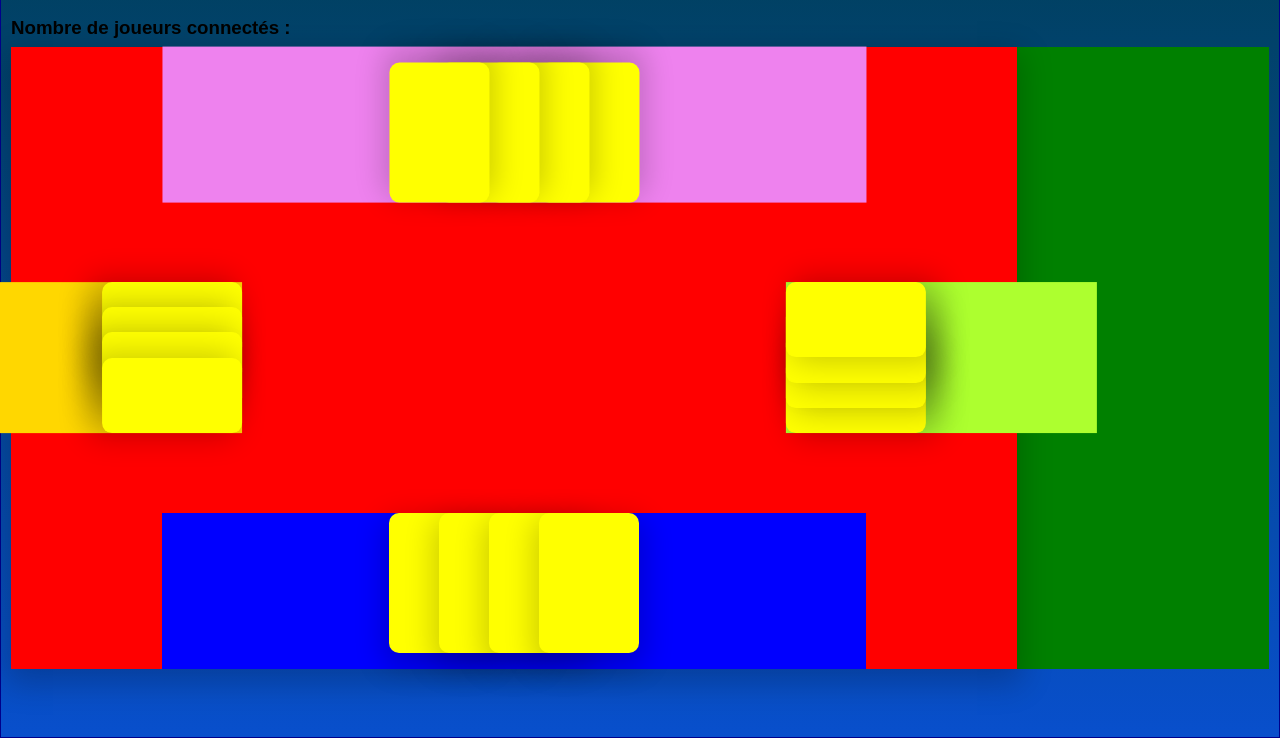
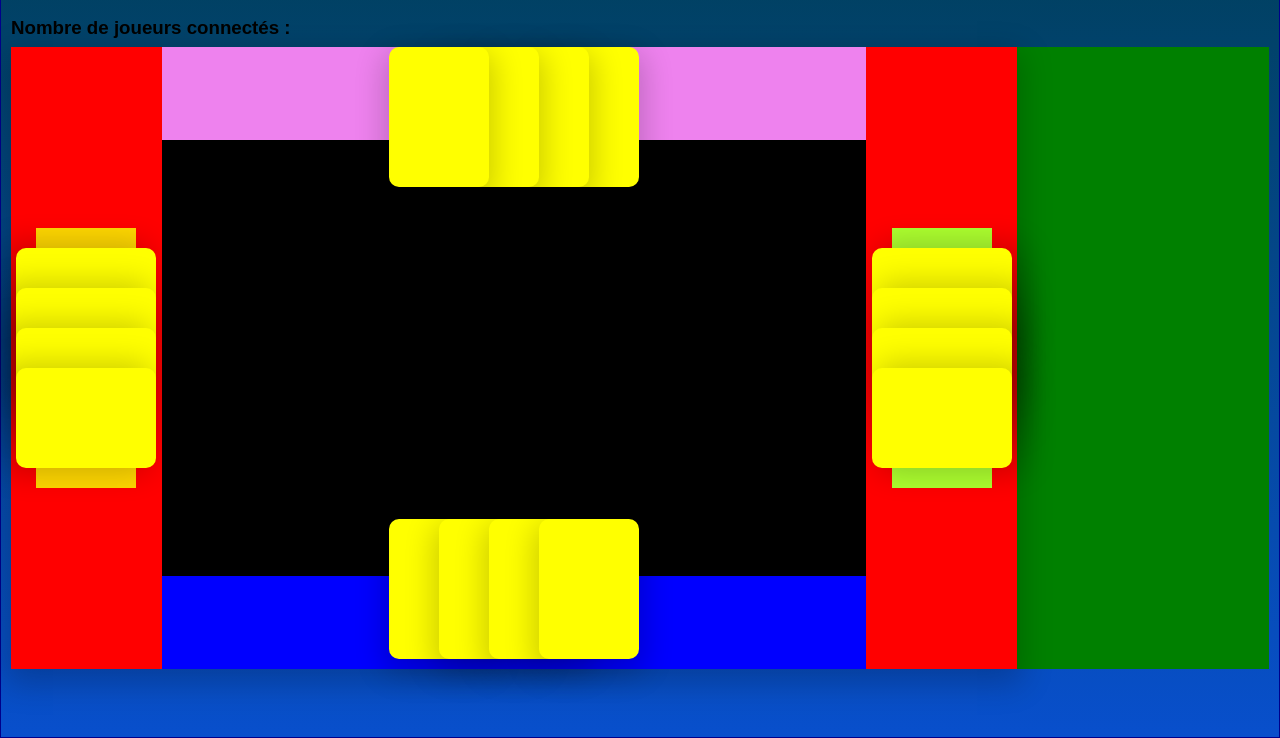
Before and after one commit to TristiPouss/Hanabi, a website: page public/hanabi.html in a window 1280 px wide. Shown: the part 62-800 px from the top of the page. Drawn offline with nearby package versions, Linux system fonts and the light colour scheme.

Commit message:
css card fixed and animation card done

```diff
--- a/public/hanabi.html
+++ b/public/hanabi.html
@@ -29,7 +29,6 @@
         <aside>
         </aside>
         <main>
-            <div id="othersCards">
             <div id="otherPlayer1">
                 <div class="card"></div>
                 <div class="card"></div>
@@ -48,9 +47,8 @@
                 <div class="card"></div>
                 <div class="card"></div>
             </div>
-            </div>
             <div id="gameBoard">
-                <div class="card"></div>
+
             </div>
             <div id="myCards">
                 <div class="card"></div>
--- a/public/styles/hanabi.css
+++ b/public/styles/hanabi.css
@@ -95,61 +95,71 @@ body > div {
 
     background:linear-gradient(to bottom right, #002142, #27435F)
 }
+main {
+  display: grid;
+  grid-template: 15% 70% 15% / 15% 70% 15%;
 
+}
 main #otherPlayer1 {
     display: flex;
-    position: absolute;
-    top: 0%;
-    left: 15%;
-    width: 70%;
-    height: 25%;
-    transform: rotate(180deg);
+    grid-column-start: 2;
+    grid-row-start: 1;
     justify-content: center;
-    background-color: violet;
+    background : violet;
+    flex-direction: row-reverse;
 }
 main #otherPlayer2 {
-    display: flex;
-    position: absolute;
-    top: 25%;
-    left: 0%;
-    width: 15%;
-    height: 50%;
-    transform: rotate(90deg);
 
+    display: block;
+    margin:auto;
+    flex-wrap :nowrap;
+    flex-shrink: 0;
+    grid-row-start: 2;
+    grid-column-start:1;
     background-color: gold;
+
 }
 main #otherPlayer3 {
-    display: flex;
-    position: absolute;
-    top: 25%;
-    left: 85%;
-    width: 15%;
-    transform: rotate(270deg);
-    height: 50%;
-    background-color: greenyellow;
+  display: block;
+  margin:auto;
+  grid-row-start: 2;
+  grid-column-start:3;
+  transform: rotate(0deg);
+  background-color: greenyellow;
+
 }
 main #myCards {
-    display: flex;
-    position: absolute;
-    justify-content: center;
-    top: 75%;
-    left: 15%;
-    width: 70%;
-    height: 25%;
-    background-color: blue;
+  grid-row-start: 3;
+  grid-column-start:2;
+  display: flex;
+  justify-content: center;
+  align-items: end;
+
+  background-color: blue;
 }
 
-#myCards .card {
-    display: flex;
+main #gameBoard {
+  grid-row-start: 2;
+  grid-column-start:2;
+  display: flex;
+  justify-content: center;
+  background-color: black;
+}
+.card{
+  display: flex;
     height: 140px;
     width: 100px;
     background-color: yellow;
     border-radius: 10px;
     box-shadow: 0 10px 30px 5px rgba(0, 0, 0, 0.2);
+}
+
+#myCards .card {
   /*   margin-left: -50px; */
     transition: 0.4s ease-out;
     position: relative;
     left: 0px;
+    bottom: 10px;
   }
 
   #myCards .card:not(:first-child) {
@@ -168,49 +178,40 @@ main #myCards {
   }
 
   #otherPlayer1 .card {
-    display: flex;
-    height: 140px;
-    width: 100px;
-    background-color: yellow;
-    border-radius: 10px;
-    box-shadow: 0 10px 30px 5px rgba(0, 0, 0, 0.2);
   /*   margin-left: -50px; */
     transition: 0.4s ease-out;
     position: relative;
-    left: 0px;
+    right: 0px;
   }
 
   #otherPlayer1 .card:not(:first-child) {
-      margin-left: -50px;
+      margin-right: -50px;
   }
 
   #otherPlayer1 .card:hover {
-    transform: translateY(-20px);
+    transform: translateY(20px);
     transition: 0.4s ease-out;
   }
 
   #otherPlayer1 .card:hover ~ .card {
     position: relative;
-    left: 50px;
+    right: 50px;
     transition: 0.4s ease-out;
   }
 
 
   #otherPlayer2 .card {
-    display: flex;
-    height: 140px;
-    width: 100px;
-    background-color: yellow;
-    border-radius: 10px;
+    rotate: 90deg;
     box-shadow: 0 10px 30px 5px rgba(0, 0, 0, 0.2);
   /*   margin-left: -50px; */
     transition: 0.4s ease-out;
     position: relative;
-    left: 0px;
+    top: 0px;
+    left: 0px
   }
 
   #otherPlayer2 .card:not(:first-child) {
-      margin-left: -50px;
+      margin-top: -100px;
   }
 
   #otherPlayer2 .card:hover {
@@ -220,26 +221,22 @@ main #myCards {
 
   #otherPlayer2 .card:hover ~ .card {
     position: relative;
-    left: 50px;
     transition: 0.4s ease-out;
+    top: 60px;
   }
 
 
   #otherPlayer3 .card {
-    display: flex;
-    height: 140px;
-    width: 100px;
-    background-color: yellow;
-    border-radius: 10px;
-    box-shadow: 0 10px 30px 5px rgba(0, 0, 0, 0.2);
+    rotate: 270deg;
   /*   margin-left: -50px; */
     transition: 0.4s ease-out;
     position: relative;
     left: 0px;
+    top:0px;
   }
 
   #otherPlayer3 .card:not(:first-child) {
-      margin-left: -50px;
+      margin-top: -100px;
   }
 
   #otherPlayer3 .card:hover {
@@ -249,7 +246,7 @@ main #myCards {
 
   #otherPlayer3 .card:hover ~ .card {
     position: relative;
-    left: 50px;
+    top: 60px;
     transition: 0.4s ease-out;
   }
 
```
Lines whose indentation alone changed are shown as unchanged.
